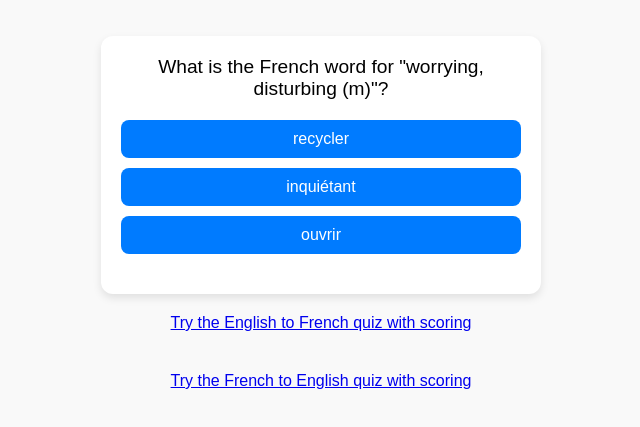
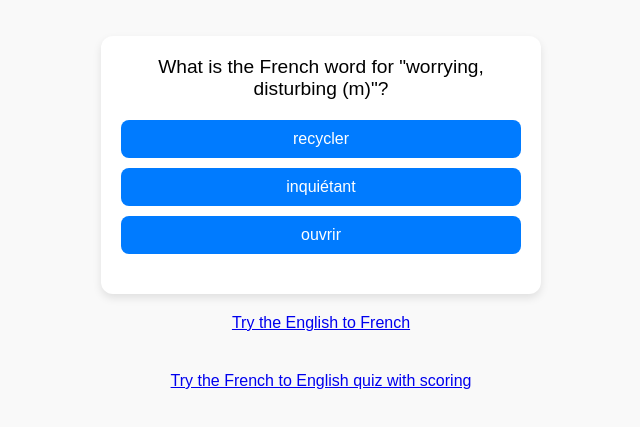
Before and after one commit to acgeospatial/french-quiz, a plain HTML site: page index.html in a window 1280 px wide. Shown: the part 187-614 px from the top of the page, without its empty margins (319-959 px from the left). Drawn offline with nearby package versions, Linux system fonts and the light colour scheme.

Commit message:
Update index.html

```diff
--- a/index.html
+++ b/index.html
@@ -64,7 +64,7 @@
 
      <!-- Try English to French Quiz -->
     <div style="margin-top: 20px;">
-        <a href="quiz-english-french.html">Try the English to French quiz with scoring</a>
+        <a href="quiz-english-french.html">Try the English to French</a>
     </div>
 
     <!-- Try this Quiz with scoring -->
```
